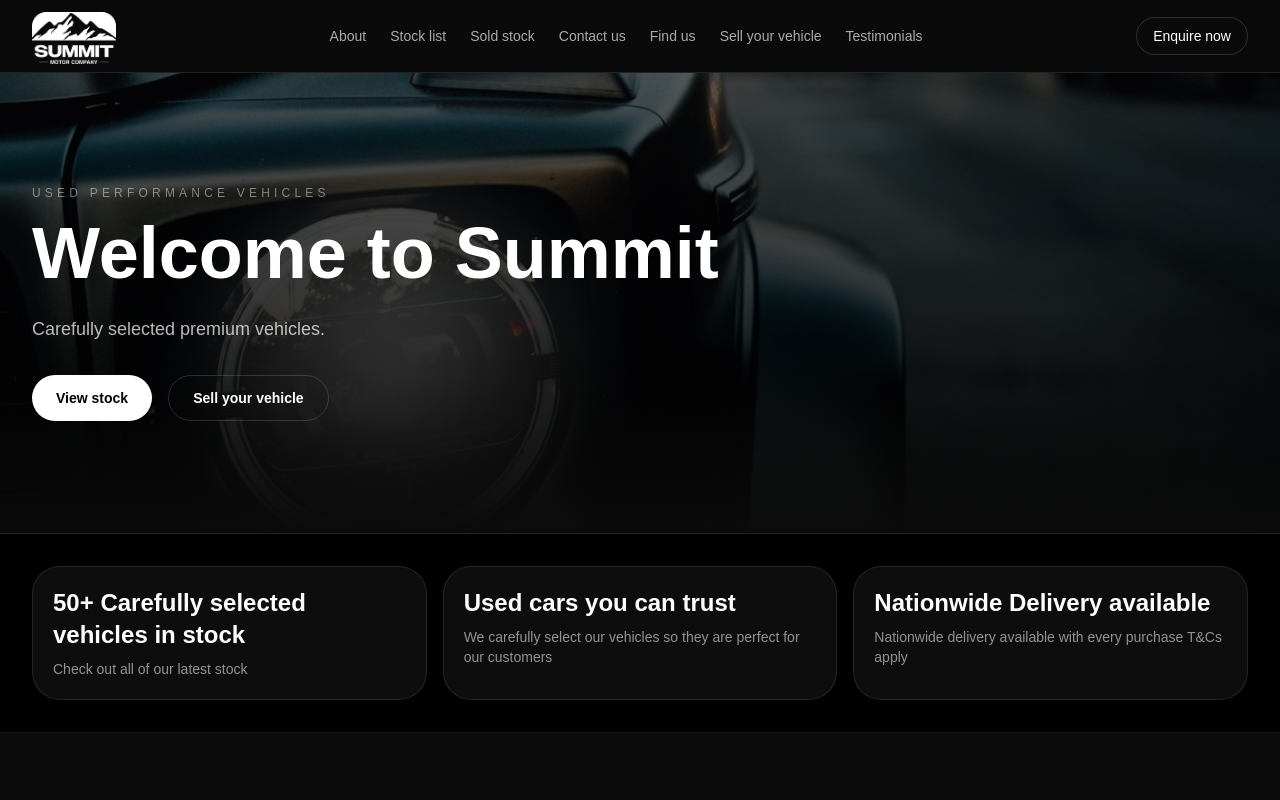
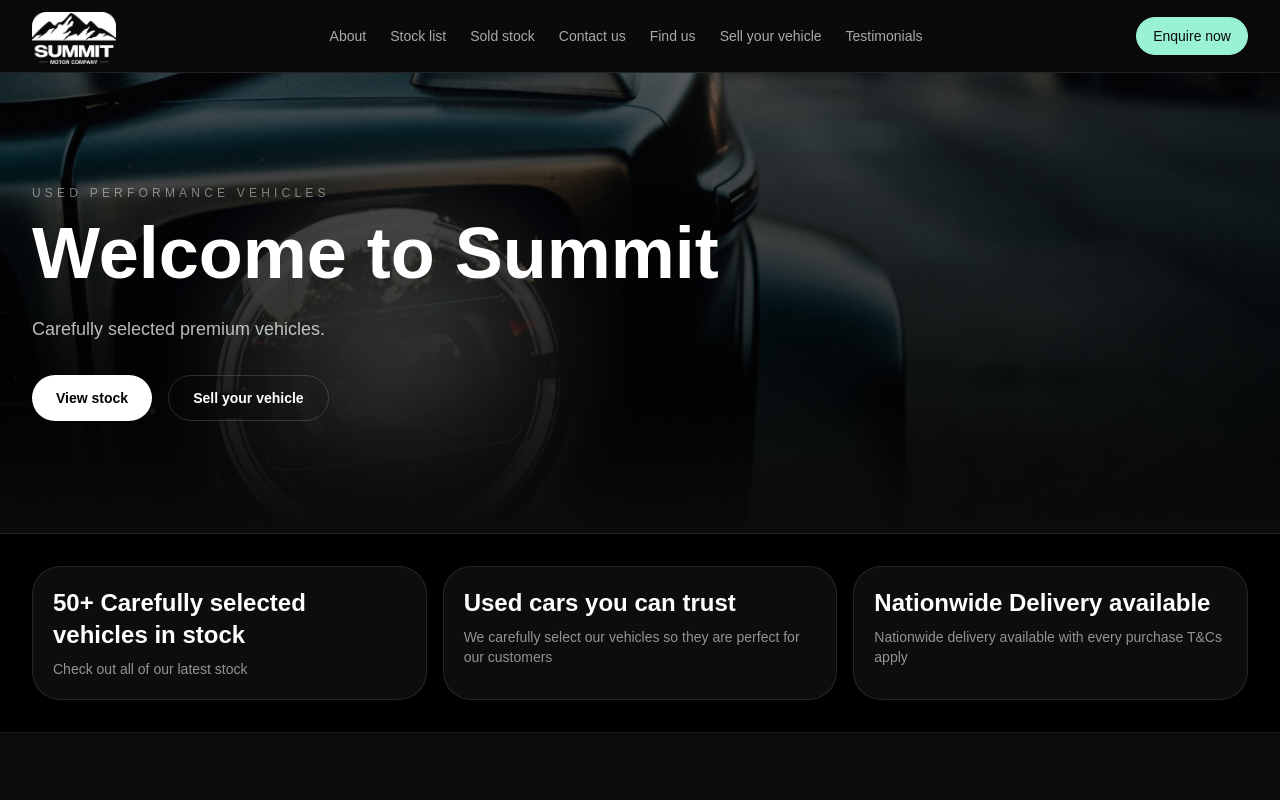
Before and after one commit to alexcowper20-del/summit-motor-company, a Next.js app: page / in a window 1280 px wide. Shown: the top 800 px of the page. Built offline with nearby package versions, Linux system fonts and the light colour scheme.

Commit message:
update nav hover and enquire button

```diff
--- a/app/page.tsx
+++ b/app/page.tsx
@@ -226,7 +226,7 @@ function Shell({ children, title, eyebrow, intro }: ShellProps) {
                 <button
                   key={key}
                   onClick={() => goToPage(key)}
-                  className={`text-sm transition ${currentPage === key ? "text-white" : "text-white/65 hover:text-white"}`}
+                  className={`text-sm transition ${currentPage === key ? "text-white" : "text-white/65 hover:text-[#99f2d1]"}`}
                 >
                   {label}
                 </button>
@@ -236,7 +236,8 @@ function Shell({ children, title, eyebrow, intro }: ShellProps) {
             <div className="flex items-center gap-3">
               <button
                 onClick={() => goToPage("contact")}
-                className="hidden rounded-full border border-white/15 px-4 py-2 text-sm font-medium text-white transition hover:border-white/30 hover:bg-white hover:text-black lg:block"
+                className="hidden rounded-full border px-4 py-2 text-sm font-medium text-[#0b0b0b] transition hover:opacity-90 lg:block"
+                style={{ backgroundColor: ACCENT, borderColor: ACCENT }}
               >
                 Enquire now
               </button>
```
